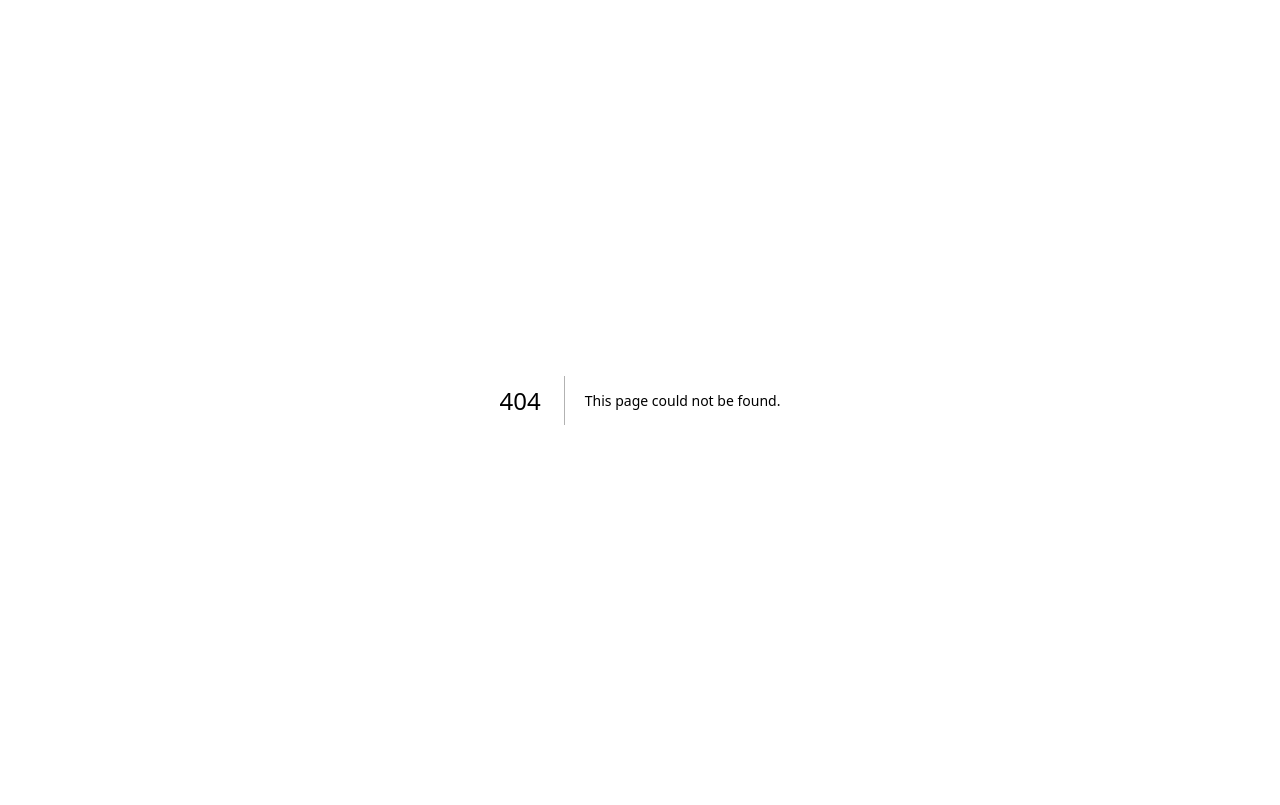
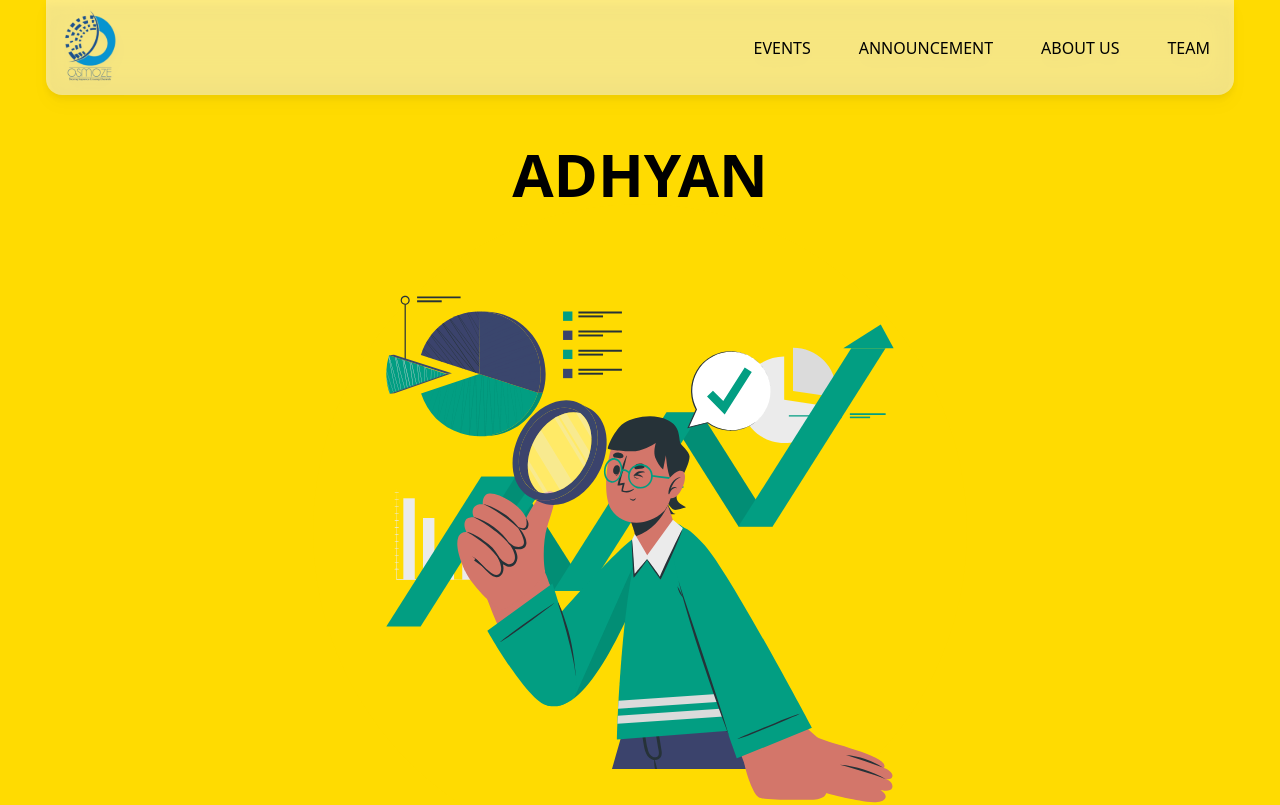
Before and after one commit to Sochem/Osmoze-23, a Next.js app: page /etest in a window 1280 px wide. Before the commit this address had no page. Shown: the top 805 px of the page. Built offline with nearby package versions, Linux system fonts and the light colour scheme.

Commit message:
Added Animation to Individual Event page

```diff
--- a/src/components/IndividualEvent.js
+++ b/src/components/IndividualEvent.js
@@ -1,21 +1,37 @@
 import Link from "next/link";
 import Image from "next/image";
 import Navbar from "./navbar";
+import { useEffect } from "react";
 import Footer from "./footer";
 
 export default function IndividualEvent() {
-	let color = "FFDB01";
+	useEffect(() => {
+		window.addEventListener("scroll", () => {
+			let scroll = window.scrollY;
+			let body = document.querySelector(".mainAll");
+			if (scroll > 150) {
+				body.style.background = "white";
+				body.style.opacity = "1";
+			}
+			if (scroll < 150) {
+				body.style.background = "#FFDB01";
+				body.style.opacity = "1";
+			}
+		});
+	}, []);
+
 	return (
-		<>
-			<Navbar />
-			<div className="px-40 w-full bg-[#`${color}`] pb-[55px] flex flex-col items-center h-auto pt-44">
-				<div className=" text-6xl font-bold pb-16">ADHYAN</div>
+		<div className="mainAll">
+			<Navbar/>
+			<div className="px-40 w-full pb-[55px] flex flex-col items-center h-auto pt-36">
+				<div className=" text-6xl font-bold">ADHYAN</div>
 				<div className=" bg-[#FFDB01] h-[654px] w-[654px] flex justify-center rounded-full mb-[118px]">
 					<Image
-						className=" z-50"
+						className=" z-5"
 						src="/images/events.svg"
 						height={508}
 						width={508}
+						alt="image"
 					/>
 				</div>
 				<div className=" text-4xl font-light text-justify items-center flex flex-col">
@@ -47,6 +63,6 @@ export default function IndividualEvent() {
 				</div>
 			</div>
 			<Footer />
-		</>
+		</div>
 	);
 }
--- a/src/pages/eventPageTest.js
+++ b/src/pages/etest.js
@@ -1,7 +1,7 @@
 import EventComponent from "@/components/IndividualEvent.js"
 
 
-export default function eventPageTest() {
+export default function etest() {
 	return (
 		<EventComponent/>
 	);
--- a/src/styles/animations.css
+++ b/src/styles/animations.css
@@ -19,7 +19,7 @@
 
 .navSection {
     transition: opacity 1s ease;
-    opacity: 0;
+    opacity: 1;
 }
 
 .mainImage {
@@ -49,6 +49,11 @@
     background: linear-gradient(rgba(18, 16, 43, 1) 4%, rgba(43, 38, 75, 1) 13%, rgba(76, 63, 144, 1) 24%, rgba(54, 72, 161, 1) 48%, rgba(58, 98, 179, 1) 77%, rgba(76, 53, 186, 1) 100%, rgba(0, 212, 255, 1) 100%);
 }
 
+.mainAll{
+    background:  #FFDB01;
+    transition: background 1s ease;
+}
+
 @keyframes fadeIn {
     0% {
         opacity: 0;
```
